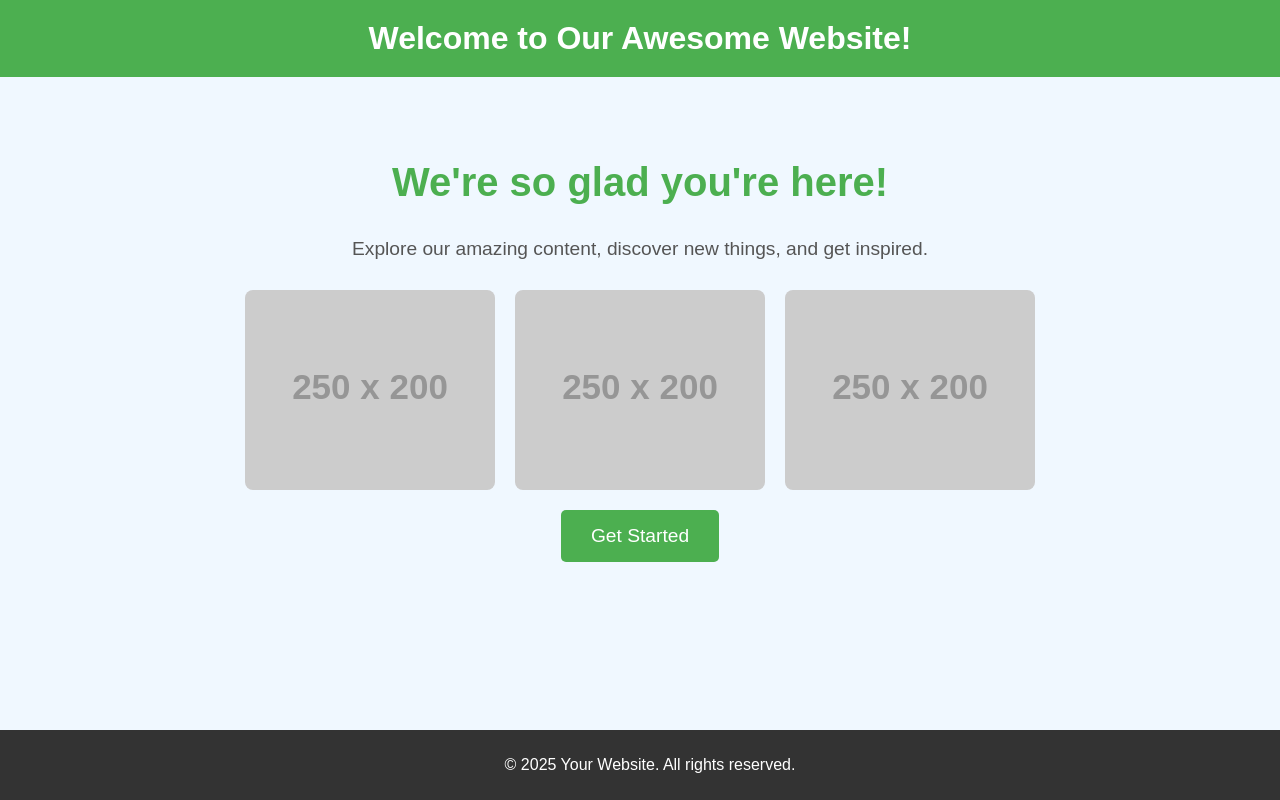
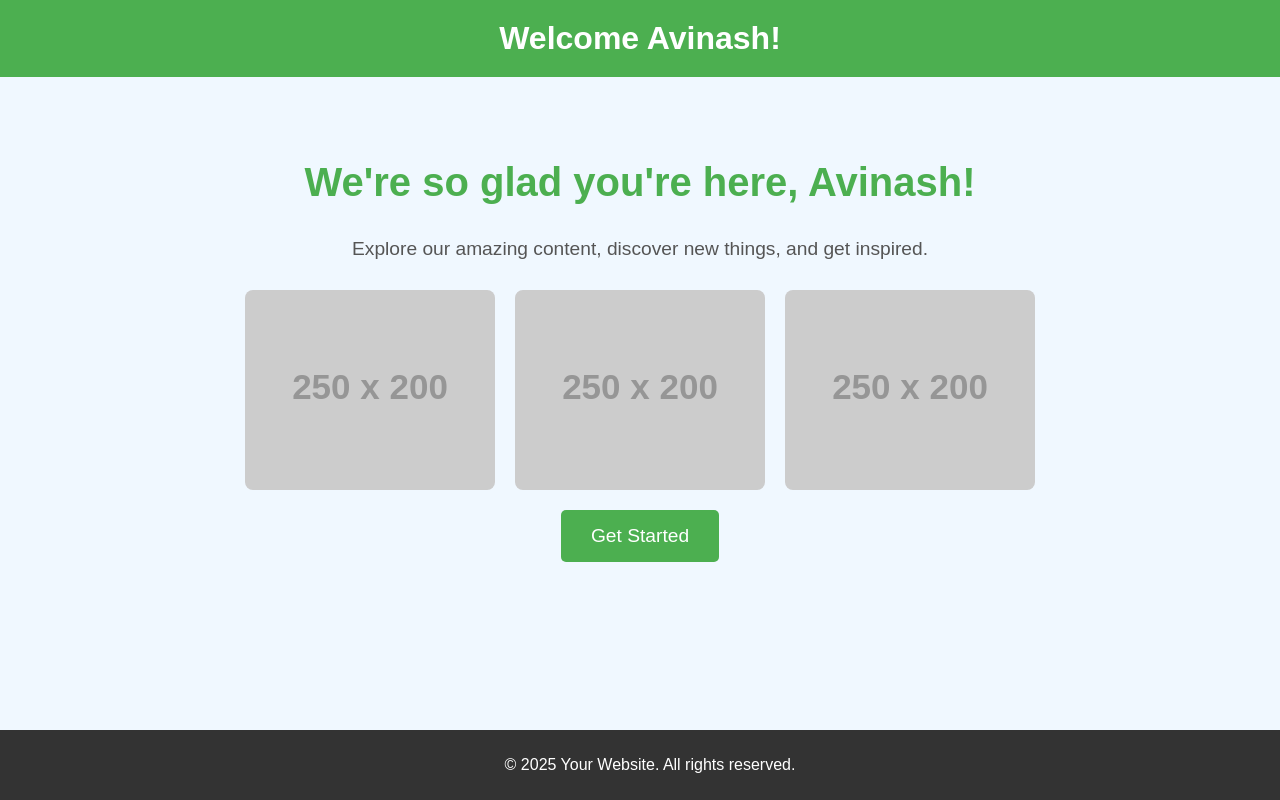
Before and after one commit to aviCapgemini215/DemoApplication, a plain HTML site: page Hello.html in a window 1280 px wide. Drawn offline with Linux system fonts and the light colour scheme; placeholder pictures from the web are drawn by us.

Commit message:
add in html

```diff
--- a/Hello.html
+++ b/Hello.html
@@ -89,12 +89,12 @@
 
     <!-- Header Section -->
     <header>
-        <h1>Welcome to Our Awesome Website!</h1>
+        <h1>Welcome Avinash!</h1> <!-- Personalized text change -->
     </header>
 
     <!-- Main Content Section -->
     <div class="content">
-        <h2>We're so glad you're here!</h2>
+        <h2>We're so glad you're here, Avinash!</h2> <!-- Added personalization -->
         <p>Explore our amazing content, discover new things, and get inspired.</p>
 
         <!-- Image Gallery Section -->
```
